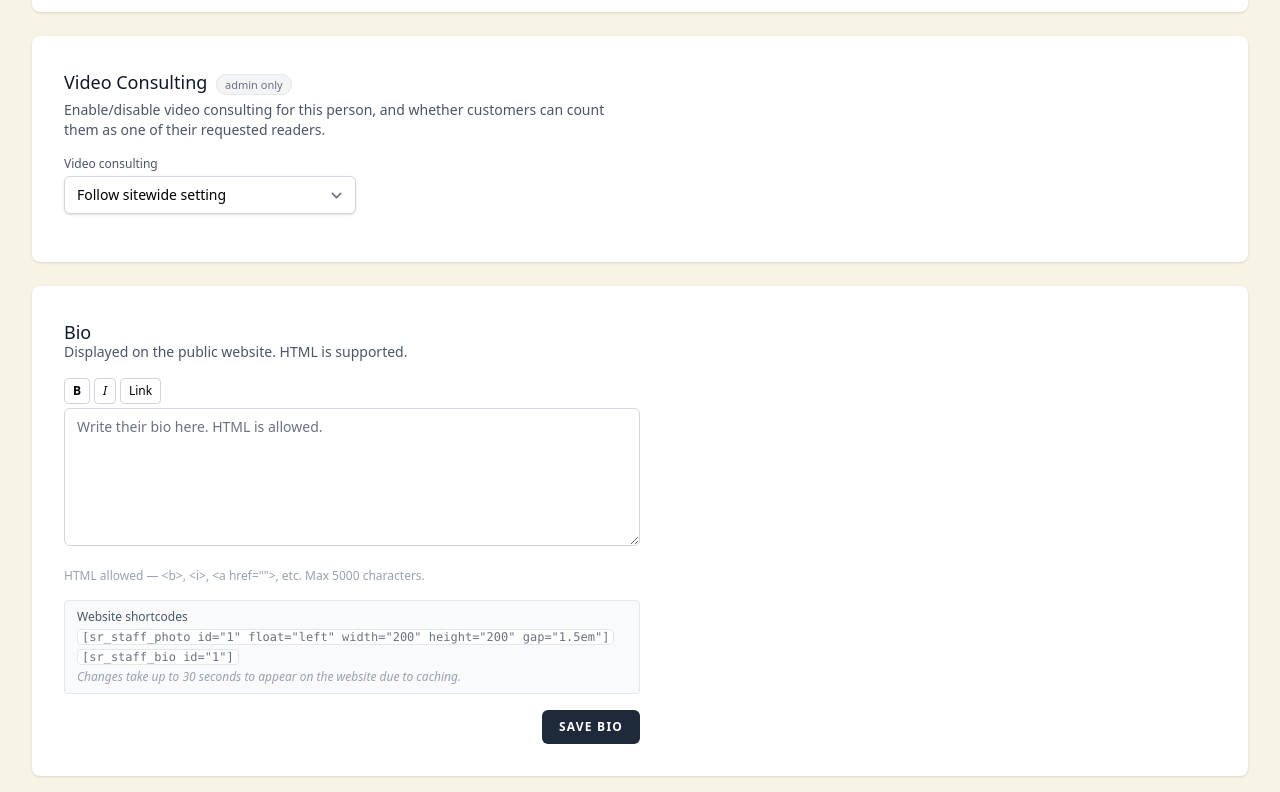
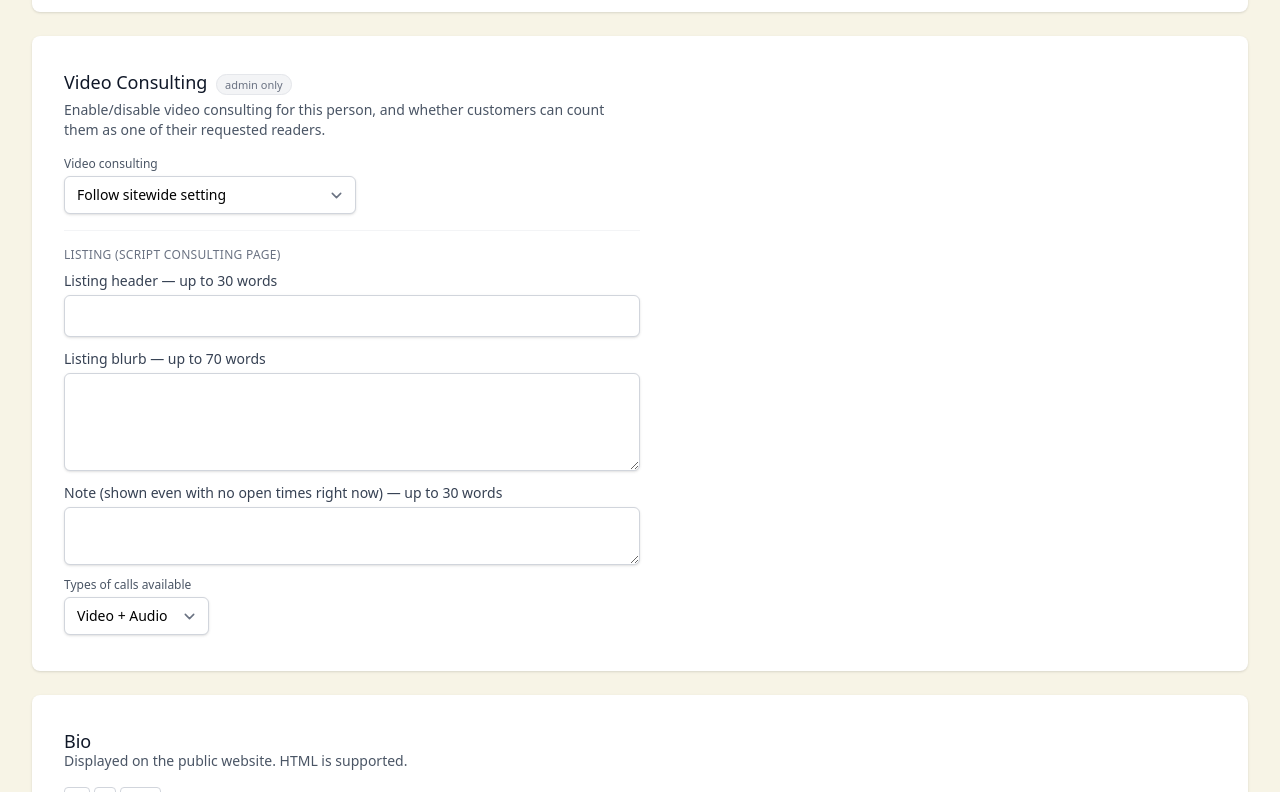
Before and after one commit to theomalley/screenplayreaders-portal, a Laravel app: page /readers/1/edit in a window 1280 px wide. Shown: the part 2250-3042 px from the top of the page. Run offline with Laravel 12, Linux system fonts and the light colour scheme; the visitor is signed in with stand-in values (Sample User, id 1); data comes from the database, SQL or seed files in the repository; data that the repository does not hold is empty; style sheets or scripts are compiled from the project's sources; parts of the project's set-up code (start-up, migrations or seed data) failed here and were passed over; some libraries are stand-ins or nearby versions.

Commit message:
feat: admins can edit reader video call settings

```diff
--- a/app/Http/Controllers/ReaderProfileController.php
+++ b/app/Http/Controllers/ReaderProfileController.php
@@ -1,5 +1,12 @@
 <?php
 
+// v1.26 — 2026-11-23 | update() now also saves video_consulting_blurb_header/
+//                      video_consulting_blurb/video_consulting_note/video_consulting_call_mode
+//                      directly (live, no admin-approval step — this whole page is already an
+//                      elevated-permission surface) when those keys are present in the request;
+//                      submitting any of the three free-text fields also clears a pending
+//                      reader-submitted listing + its rejection note, since the admin's save
+//                      here is now authoritative. Reuses ProfileController::wordLimitRule().
 // v1.25 — 2026-11-22 | BUG FIX: update() set video_consulting_enabled, requests_bypass_capacity,
 //                      and is_1099 unconditionally — unlike is_test in the same method, which was
 //                      already correctly gated to admins only. video_consulting_enabled is
@@ -255,6 +262,10 @@ class ReaderProfileController extends Controller
             // validation error.
             'tiers'                      => ['nullable', 'array'],
             'tiers.*'                    => ['integer', 'exists:tiers,id'],
+            'video_consulting_blurb_header' => ['nullable', 'string', 'max:150', \App\Http\Controllers\ProfileController::wordLimitRule(30)],
+            'video_consulting_blurb'        => ['nullable', 'string', 'max:1000', \App\Http\Controllers\ProfileController::wordLimitRule(70)],
+            'video_consulting_note'         => ['nullable', 'string', 'max:500', \App\Http\Controllers\ProfileController::wordLimitRule(30)],
+            'video_consulting_call_mode'    => ['nullable', 'in:video,audio'],
         ]);
 
         if ($request->hasFile('photo')) {
@@ -283,6 +294,29 @@ class ReaderProfileController extends Controller
 
         $data['favorite_genres'] = \App\Models\ReaderProfile::parseFavoritesInput($data['favorite_genres'] ?? []);
         $data['favorite_films']  = \App\Models\ReaderProfile::parseFavoritesInput($data['favorite_films'] ?? []);
+
+        // The listing's 3 free-text fields trim-to-null like the self-serve form does; a
+        // request that doesn't post them at all (e.g. an older test payload) leaves the
+        // stored value untouched instead of wiping it, same as the photo/about_photo
+        // file handling above. Submitting any of the three also clears a pending
+        // reader-submitted listing — the admin's direct save here is now authoritative.
+        $listingTextFields = ['video_consulting_blurb_header', 'video_consulting_blurb', 'video_consulting_note'];
+        $touchedListingText = false;
+        foreach ($listingTextFields as $field) {
+            if ($request->has($field)) {
+                $data[$field] = trim((string) ($data[$field] ?? '')) ?: null;
+                $touchedListingText = true;
+            } else {
+                unset($data[$field]);
+            }
+        }
+        if ($touchedListingText) {
+            $data['video_consulting_listing_pending']        = null;
+            $data['video_consulting_listing_rejection_note']  = null;
+        }
+        if (! $request->has('video_consulting_call_mode')) {
+            unset($data['video_consulting_call_mode']);
+        }
 
         $userUpdate = [
             'name'  => $data['first_name'] . ' ' . $data['last_name'],
--- a/resources/views/profile/edit.blade.php
+++ b/resources/views/profile/edit.blade.php
@@ -917,12 +917,49 @@
                         </div>
                         @endif
 
+                        {{-- Directly editable — unlike the self-serve "Listing" card, an admin's
+                             save here goes straight live (no approval step; this whole page is
+                             already an elevated-permission surface — see
+                             ReaderProfileController::update()/EditorProfileController::update()).
+                             It's part of this same outer <form id="admin-form">. --}}
+                        <div class="pt-4 mt-4 border-t border-gray-100">
+                            <p class="text-xs font-medium text-gray-500 uppercase tracking-wide mb-2">Listing (Script Consulting page)</p>
+                            <div class="mb-3">
+                                <x-input-label for="video_consulting_blurb_header" value="Listing header — up to 30 words" />
+                                <x-text-input id="video_consulting_blurb_header" name="video_consulting_blurb_header" type="text" maxlength="150"
+                                    class="mt-1 block w-full"
+                                    value="{{ old('video_consulting_blurb_header', $videoConsultingProfileSource?->video_consulting_blurb_header) }}" />
+                                <x-input-error :messages="$errors->get('video_consulting_blurb_header')" class="mt-1" />
+                            </div>
+                            <div class="mb-3">
+                                <x-input-label for="video_consulting_blurb" value="Listing blurb — up to 70 words" />
+                                <textarea id="video_consulting_blurb" name="video_consulting_blurb" rows="4" maxlength="1000"
+                                          class="mt-1 block w-full border-gray-300 rounded-md shadow-sm text-sm focus:border-indigo-500 focus:ring-indigo-500">{{ old('video_consulting_blurb', $videoConsultingProfileSource?->video_consulting_blurb) }}</textarea>
+                                <x-input-error :messages="$errors->get('video_consulting_blurb')" class="mt-1" />
+                            </div>
+                            <div class="mb-3">
+                                <x-input-label for="video_consulting_note" value="Note (shown even with no open times right now) — up to 30 words" />
+                                <textarea id="video_consulting_note" name="video_consulting_note" rows="2" maxlength="500"
+                                          class="mt-1 block w-full border-gray-300 rounded-md shadow-sm text-sm focus:border-indigo-500 focus:ring-indigo-500">{{ old('video_consulting_note', $videoConsultingProfileSource?->video_consulting_note) }}</textarea>
+                                <x-input-error :messages="$errors->get('video_consulting_note')" class="mt-1" />
+                            </div>
+                            <div class="mb-1">
+                                <label for="video_consulting_call_mode" class="block text-xs text-gray-600 mb-1">Types of calls available</label>
+                                <select id="video_consulting_call_mode" name="video_consulting_call_mode"
+                                        class="text-sm border-gray-300 rounded-md shadow-sm focus:ring-indigo-500 focus:border-indigo-500">
+                                    <option value="video" @selected(old('video_consulting_call_mode', $videoConsultingProfileSource?->video_consulting_call_mode ?? 'video') === 'video')>Video + Audio</option>
+                                    <option value="audio" @selected(old('video_consulting_call_mode', $videoConsultingProfileSource?->video_consulting_call_mode ?? 'video') === 'audio')>Audio only</option>
+                                </select>
+                                <x-input-error :messages="$errors->get('video_consulting_call_mode')" class="mt-1" />
+                            </div>
+                        </div>
+
                         @php
                             $vcListingPendingAdmin = $videoConsultingProfileSource?->video_consulting_listing_pending;
                         @endphp
                         @if ($vcListingPendingAdmin !== null)
                             <div class="pt-4 mt-4 border-t border-gray-100">
-                                <p class="text-xs font-medium text-gray-500 uppercase tracking-wide mb-2">Listing (Script Consulting page)</p>
+                                <p class="text-xs font-medium text-gray-500 uppercase tracking-wide mb-2">Pending reader-submitted listing change</p>
                                 @include('partials.approval-panel', [
                                     'type'       => 'video-consulting-listing',
                                     'approveUrl' => route('admin.approvals.video-consulting-listing.approve', $user),
```
Also changed, not shown: app/Http/Controllers/EditorProfileController.php (+41 -3 lines), app/Http/Controllers/ProfileController.php (+6 -2 lines), tests/Feature/VideoConsultingReaderListingTest.php (+123 -0 lines).
